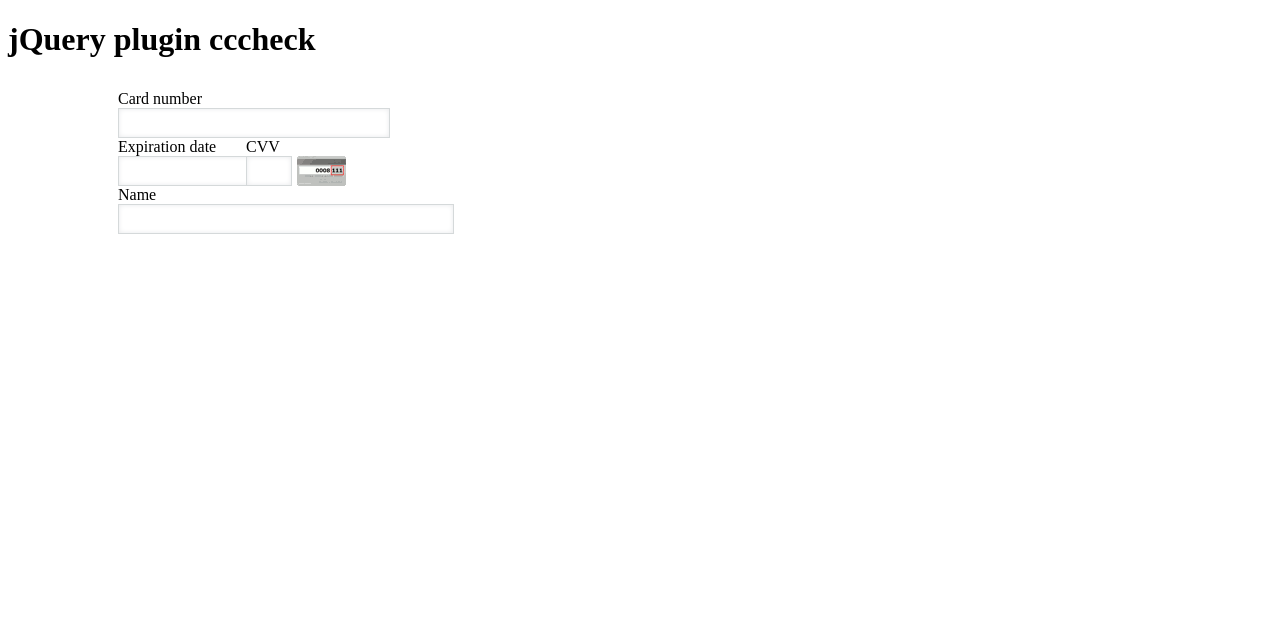
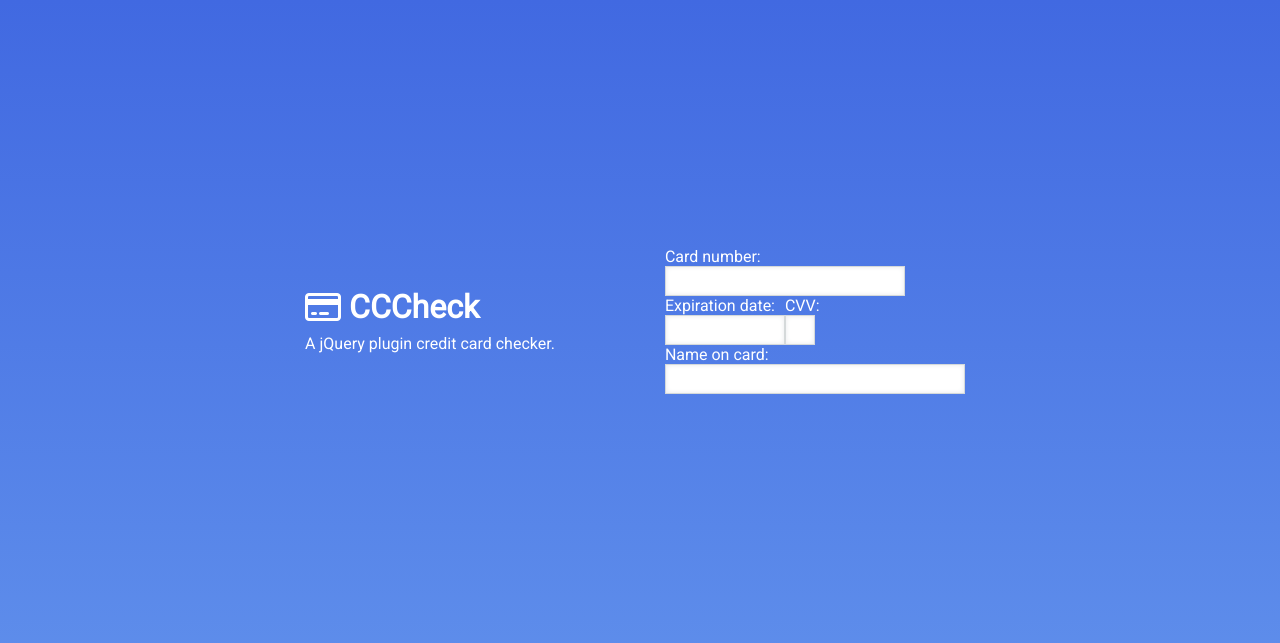
Before and after one commit to RuanAragao/cccheck, a website: page index.html in a window 1280 px wide. Drawn offline with nearby package versions, Linux system fonts and the light colour scheme; files that its build step writes are made by us from their sources.

Commit message:
organized code, styled, and replaced icon

```diff
--- a/index.html
+++ b/index.html
@@ -1,10 +1,45 @@
 <!DOCTYPE html>
-<html>
+<html lang="en">
 <head>
-<meta charset=utf-8 />
-<title>cccheck - credit card check</title>
+	<meta charset="UTF-8">
+	<meta name="viewport" content="width=device-width, initial-scale=1.0">
+	<meta http-equiv="X-UA-Compatible" content="ie=edge">
+	<title>CCCheck - Credit Card Check</title>
 	<link rel="stylesheet" href="./dist/css/cccheck.css" type="text/css">
+	<link href="https://fonts.googleapis.com/css?family=Roboto&display=swap" rel="stylesheet">
+	<script src="https://kit.fontawesome.com/c9b424b7d1.js" crossorigin="anonymous"></script>
 	<style type="text/css">
+		* {
+			padding: 0;
+			margin: 0;
+			box-sizing: border-box;
+		}
+
+		body {
+			height: 100vh;
+			background-image: linear-gradient(royalblue, cornflowerblue);
+			font-family: 'Roboto', sans-serif;
+			color: white;
+		}
+
+		.container {
+			height: 80%;
+			display: flex;
+			justify-content: center;
+			align-items: center;
+		}
+
+		.title {
+			display: flex;
+			align-items: center;
+			margin-bottom: 0.5rem;
+		}
+
+		.title i {
+			font-size:2rem;
+			margin-right: 0.5rem;
+		}
+
 		#credit-card {
 			display: block;
 			margin-left:100px;
@@ -12,21 +47,29 @@
 			padding: 10px;
 			position: relative;
 		}
-	#credit-card label{margin-right:5px;}
+
+		#credit-card label {
+			margin-right:5px;
+		}
+
 		#credit-card input {
 			padding:5px 7px;
 			border:1px solid #d5d9da;
 			box-shadow: 0 0 5px #e8e9eb inset;
 			width: 100%;
-		font-size:1em;
+			font-size: 1em;
 			float: left;
 			margin-right: 5px;
 		}
-	#result{margin-left:5px;}
+
+		#result {
+			margin-left: 5px;
+		}
 
 		.row {
 			display: block;
 		}
+
 		.cln-number,
 		.cln-label,
 		.cln-expiration,
@@ -38,22 +81,28 @@
 		.cln-number {
 			width: 80%;
 		}
+
 		.cln-label {
 			width: 20%;
 			margin-top: 19px;
 		}
+
 		.cln-expiration {
 			width: 40%;
 		}
+
 		.cln-cvv {
 			width: 50%;
 		}
+
 		.cln-cvv input {
 			width: 30px !important;
 		}
+
 		.cln-cvv i {
 			float: left;
 		}
+
 		.cln-name {
 			width: 100%;
 		}
@@ -65,46 +114,54 @@
 	</style>
 </head>
 <body>
-	<h1>jQuery plugin cccheck</h1>
+	<div class="container">
+
+		<div>
+			<div class="title">
+				<i class="far fa-credit-card"></i>
+				<h1>CCCheck</h1>
+			</div>
+			<p>A jQuery plugin credit card checker.</p>
+		</div>
+
 		<form id="credit-card">
+
 			<div class="row">
 				<div class="cln-number">
-				<label for="cc-number">Card number</label>
+					<label for="cc-number">Card number:</label>
 					<input type="text" id="cc-number" required="required">
 				</div>
 				<div class="cln-label">
 					<span id="show-cc-label"></span>
 				</div>
 			</div>
+
 			<div class="row">
 				<div class="cln-expiration">
-				<label for="cc-expiration">Expiration date</label>
-				<input type="text" id='cc-expiration' required="required">
+					<label for="cc-expiration">Expiration date:</label>
+					<input type="text" id="cc-expiration" required="required">
 				</div>
 				<div class="cln-cvv">
-				<label for="cc-cvv">CVV</label>
+					<label for="cc-cvv">CVV:</label>
 					<input type="text" id="cc-cvv" required="required">
-				<i class="i-icon-payment i-icon-cvv2"></i>
 				</div>
 				<div class="row">
 					<div class="cln-name">
-					<label for="cc-name">Name</label>
+						<label for="cc-name">Name on card:</label>
 						<input type="text" id="cc-name" required="required">
 					</div>
 				</div>
 			</div>
 
-
 		</form>
+	</div>
 
 	<script src="https://code.jquery.com/jquery-3.4.1.min.js"></script>
 	<script src="./dist/js/jquery.cccheck.js"></script>
-
 	<script type="text/javascript">
 		$(document).ready(function(){
 			$.cccheck();
 		})
 	</script>
-
 </body>
 </html>
--- a/scss/cccheck.scss
+++ b/scss/cccheck.scss
@@ -1,4 +1,3 @@
-
 .i-icon-payment {
     display: inline-block;
     background-image: url('../img/card_sprite.png');
```
Also changed, not shown: dist/css/cccheck.css (deleted), dist/img/card_sprite.png (deleted). Lines whose indentation alone changed are shown as unchanged.
